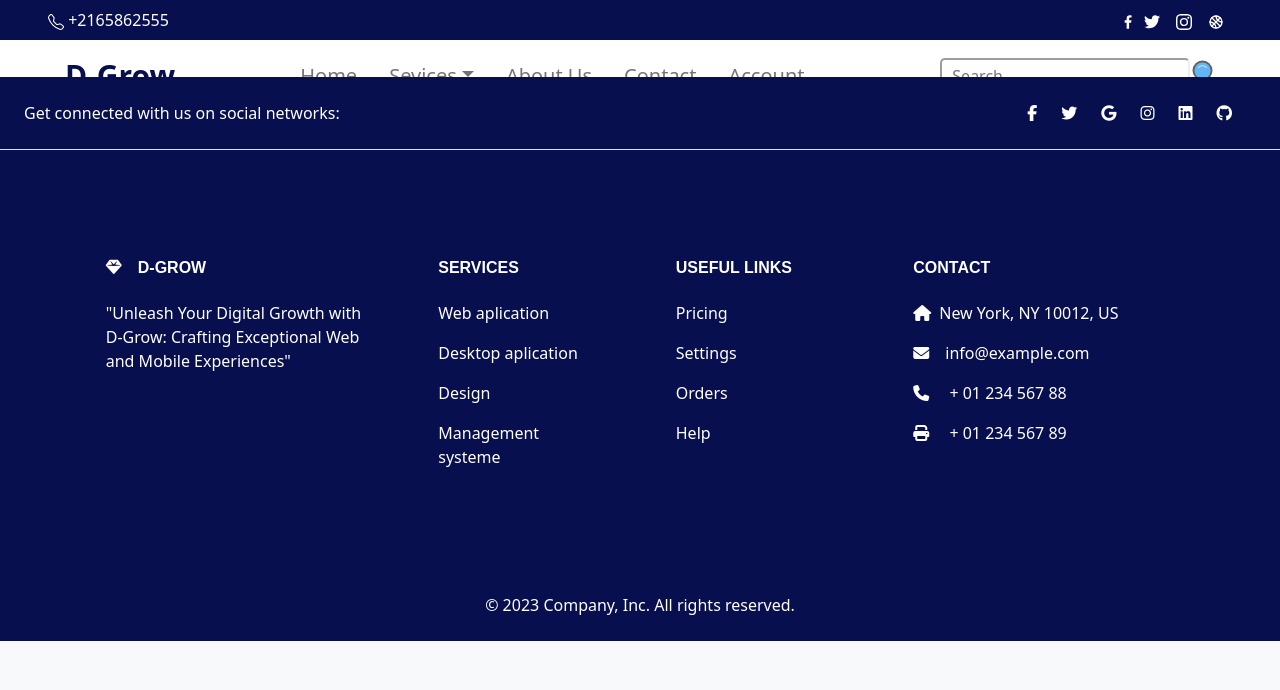
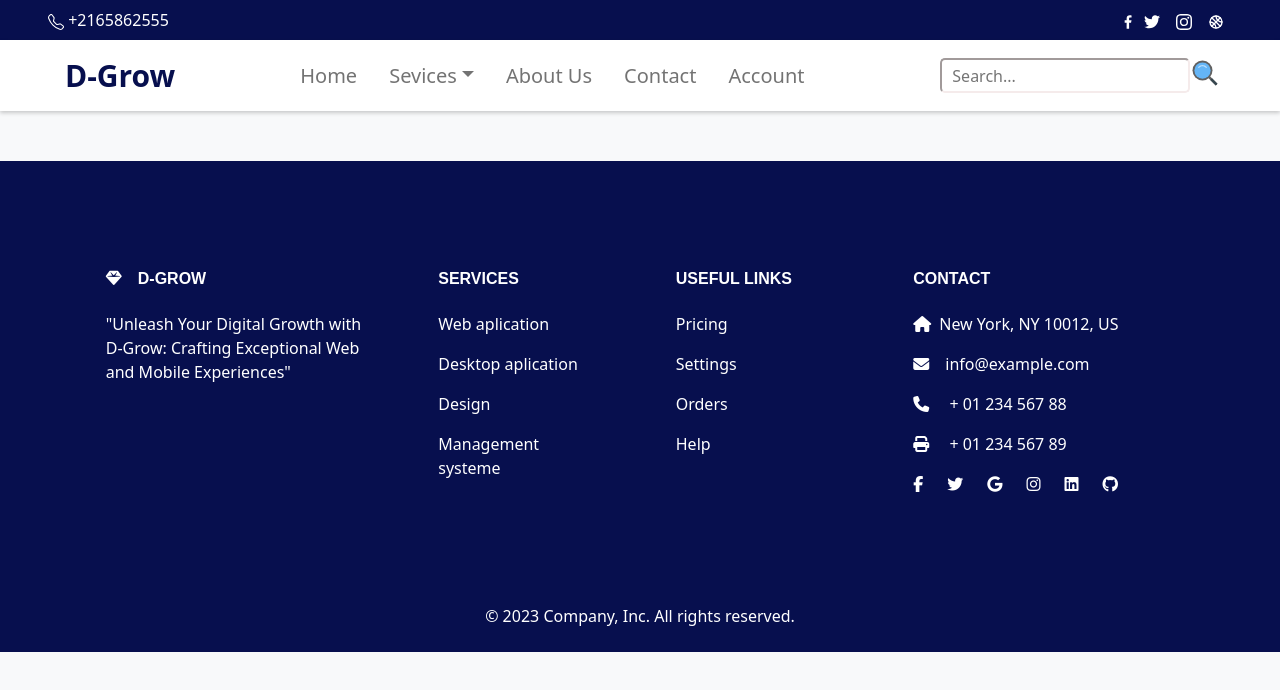
Before and after one commit to D-Grow-tn/d-grow-platform, a React (Create React App) app in the folder client/: page / in a window 1280 px wide. Shown: the top 690 px of the page. Built offline with nearby package versions, Linux system fonts and the light colour scheme.

Commit message:
fixing footer

```diff
--- a/client/src/layouts/Footer.js
+++ b/client/src/layouts/Footer.js
@@ -1,100 +1,117 @@
-import React from 'react';
-import { MDBFooter, MDBContainer, MDBRow, MDBCol, MDBIcon } from 'mdb-react-ui-kit';
+import React from "react";
+import {
+  MDBFooter,
+  MDBContainer,
+  MDBRow,
+  MDBCol,
+  MDBIcon,
+} from "mdb-react-ui-kit";
 
 export default function App() {
   return (
-    <div style={{ minHeight: '60vh', position: 'relative',backgroundColor: "#070f4e",marginTop:"50px" }}>
-    <MDBFooter className='text-center text-lg-start text-muted'    style={{ position: 'absolute', bottom: 0, width: '100%',backgroundColor: "#070f4e" }}>
-      <section className='d-flex justify-content-center justify-content-lg-between p-4 border-bottom'>
-        <div className='me-5 d-none d-lg-block'>
-          <span style={{color:"white"}}>Get connected with us on social networks:</span>
-        </div>
-
-        <div>
-          <a href='' className='me-4 text-reset' >
-            <MDBIcon fab icon="facebook-f" style={{color:"white"}} />
-          </a>
-          <a href='' className='me-4 text-reset' >
-            <MDBIcon fab icon="twitter" style={{color:"white"}} />
-          </a>
-          <a href='' className='me-4 text-reset'>
-            <MDBIcon fab icon="google" style={{color:"white"}} />
-          </a>
-          <a href='' className='me-4 text-reset'>
-            <MDBIcon fab icon="instagram" style={{color:"white"}} />
-          </a>
-          <a href='' className='me-4 text-reset'>
-            <MDBIcon fab icon="linkedin" style={{color:"white"}} />
-          </a>
-          <a href='' className='me-4 text-reset'>
-            <MDBIcon fab icon="github" style={{color:"white"}} />
-          </a>
-        </div>
-      </section>
-
-      <section className=''>
-        <MDBContainer className='text-center text-md-start mt-5'>
-          <MDBRow className='mt-3'>
-            <MDBCol md="3" lg="4" xl="3" className='mx-auto mb-4' style={{color:"white"}}>
-              <h6 className='text-uppercase fw-bold mb-4'>
-                <MDBIcon icon="gem" className="me-3" style={{color:"white"}} />
+    <div
+      style={{
+        minHeight: "60vh",
+        backgroundColor: "#070f4e",
+        marginTop: "50px",
+      }}
+    >
+      <MDBFooter
+        className="text-center text-lg-start text-muted"
+        style={{ width: "100%", backgroundColor: "#070f4e" }}
+      >
+        <section className="">
+          <MDBContainer className="text-center text-md-start mt-5">
+            <MDBRow className="mt-3">
+              <MDBCol
+                md="3"
+                lg="4"
+                xl="3"
+                className="mx-auto mb-4"
+                style={{ color: "white" }}
+              >
+                <h6 className="text-uppercase fw-bold mb-4">
+                  <MDBIcon
+                    icon="gem"
+                    className="me-3"
+                    style={{ color: "white" }}
+                  />
                   D-Grow
                 </h6>
                 <p>
-              "Unleash Your Digital Growth with D-Grow: Crafting Exceptional Web and Mobile Experiences"
+                  "Unleash Your Digital Growth with D-Grow: Crafting Exceptional
+                  Web and Mobile Experiences"
                 </p>
               </MDBCol>
 
-            <MDBCol md="2" lg="2" xl="2" className='mx-auto mb-4' style={{color:"white"}}>
-              <h6 className='text-uppercase fw-bold mb-4'>Services</h6>
+              <MDBCol
+                md="2"
+                lg="2"
+                xl="2"
+                className="mx-auto mb-4"
+                style={{ color: "white" }}
+              >
+                <h6 className="text-uppercase fw-bold mb-4">Services</h6>
                 <p>
-                <a href='#!' className='text-reset'>
+                  <a href="#!" className="text-reset">
                     Web aplication
                   </a>
                 </p>
                 <p>
-                <a href='#!' className='text-reset'>
+                  <a href="#!" className="text-reset">
                     Desktop aplication
                   </a>
                 </p>
                 <p>
-                <a href='#!' className='text-reset'>
+                  <a href="#!" className="text-reset">
                     Design
                   </a>
                 </p>
                 <p>
-                <a href='#!' className='text-reset'>
+                  <a href="#!" className="text-reset">
                     Management systeme
                   </a>
                 </p>
               </MDBCol>
 
-            <MDBCol md="3" lg="2" xl="2" className='mx-auto mb-4' style={{color:"white"}}>
-              <h6 className='text-uppercase fw-bold mb-4'>Useful links</h6>
+              <MDBCol
+                md="3"
+                lg="2"
+                xl="2"
+                className="mx-auto mb-4"
+                style={{ color: "white" }}
+              >
+                <h6 className="text-uppercase fw-bold mb-4">Useful links</h6>
                 <p>
-                <a href='#!' className='text-reset'>
+                  <a href="#!" className="text-reset">
                     Pricing
                   </a>
                 </p>
                 <p>
-                <a href='#!' className='text-reset'>
+                  <a href="#!" className="text-reset">
                     Settings
                   </a>
                 </p>
                 <p>
-                <a href='#!' className='text-reset'>
+                  <a href="#!" className="text-reset">
                     Orders
                   </a>
                 </p>
                 <p>
-                <a href='#!' className='text-reset'>
+                  <a href="#!" className="text-reset">
                     Help
                   </a>
                 </p>
               </MDBCol>
 
-            <MDBCol md="4" lg="3" xl="3" className='mx-auto mb-md-0 mb-4' style={{color:"white"}}>
-              <h6 className='text-uppercase fw-bold mb-4'>Contact</h6>
+              <MDBCol
+                md="4"
+                lg="3"
+                xl="3"
+                className="mx-auto mb-md-0 mb-4"
+                style={{ color: "white" }}
+              >
+                <h6 className="text-uppercase fw-bold mb-4">Contact</h6>
                 <p>
                   <MDBIcon icon="home" className="me-2" />
                   New York, NY 10012, US
@@ -109,15 +126,35 @@ export default function App() {
                 <p>
                   <MDBIcon icon="print" className="me-3" /> + 01 234 567 89
                 </p>
+
+                <a href="" className="me-4 text-reset">
+                  <MDBIcon fab icon="facebook-f" style={{ color: "white" }} />
+                </a>
+                <a href="" className="me-4 text-reset">
+                  <MDBIcon fab icon="twitter" style={{ color: "white" }} />
+                </a>
+                <a href="" className="me-4 text-reset">
+                  <MDBIcon fab icon="google" style={{ color: "white" }} />
+                </a>
+                <a href="" className="me-4 text-reset">
+                  <MDBIcon fab icon="instagram" style={{ color: "white" }} />
+                </a>
+                <a href="" className="me-4 text-reset">
+                  <MDBIcon fab icon="linkedin" style={{ color: "white" }} />
+                </a>
+                <a href="" className="me-4 text-reset">
+                  <MDBIcon fab icon="github" style={{ color: "white" }} />
+                </a>
               </MDBCol>
             </MDBRow>
           </MDBContainer>
         </section>
 
-      <div className='text-center p-4' style={{ backgroundColor: "#070f4e" ,color:"white" }}>
+        <div
+          className="text-center p-4"
+          style={{ backgroundColor: "#070f4e", color: "white" }}
+        >
           © 2023 Company, Inc. All rights reserved.
-
-
         </div>
       </MDBFooter>
     </div>
--- a/client/src/pages/Profile.js
+++ b/client/src/pages/Profile.js
@@ -112,30 +112,16 @@ const UserProfile = () => {
           style={{ marginTop: "5rem" }}
         >
           <div
-            className="card"
-            style={{ width: "90rem", position: "relative" }}
+            className="card rounded-5"
+            style={{ width: "60rem", position: "relative" }}
           >
             <div className="d-flex">
               <div
-                className="bg-dark"
-                style={{ width: "50%", height: "40px", borderRadius: "2px" }}
-              ></div>
-              <div
-                className="bg-light"
-                style={{ width: "50%", height: "40px", borderRadius: "2px" }}
-              ></div>
-            </div>
-            <div className="d-flex">
-              <div
-                className="bg-light"
-                style={{ width: "50%", height: "40px", borderRadius: "2px" }}
+                style={{ width: "100%", height: "40px", borderRadius: "2px" , backgroundColor: "#070f4e" }}
               ></div>
 
-              <div
-                className="bg-dark"
-                style={{ width: "50%", height: "40px", borderRadius: "2px" }}
-              ></div>
             </div>
+
 
             <div className="card-body d-flex flex-column align-items-center">
               <img
@@ -144,7 +130,7 @@ const UserProfile = () => {
                 style={{
                   width: "150px",
                   position: "absolute",
-                  top: "-15%",
+                  top: "-20%",
                 }}
                 alt="Avatar"
               />
```
Lines whose indentation alone changed are shown as unchanged.
